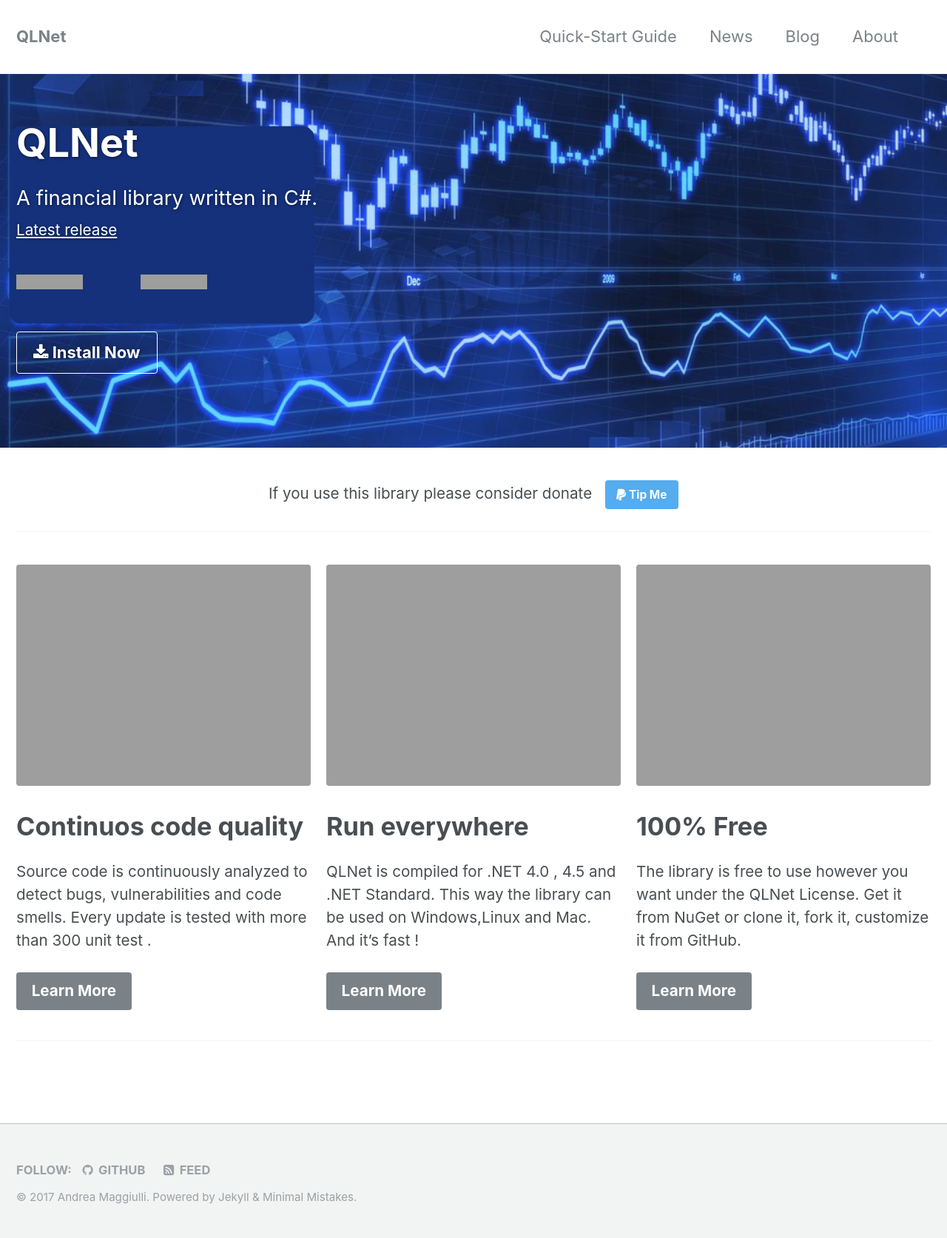
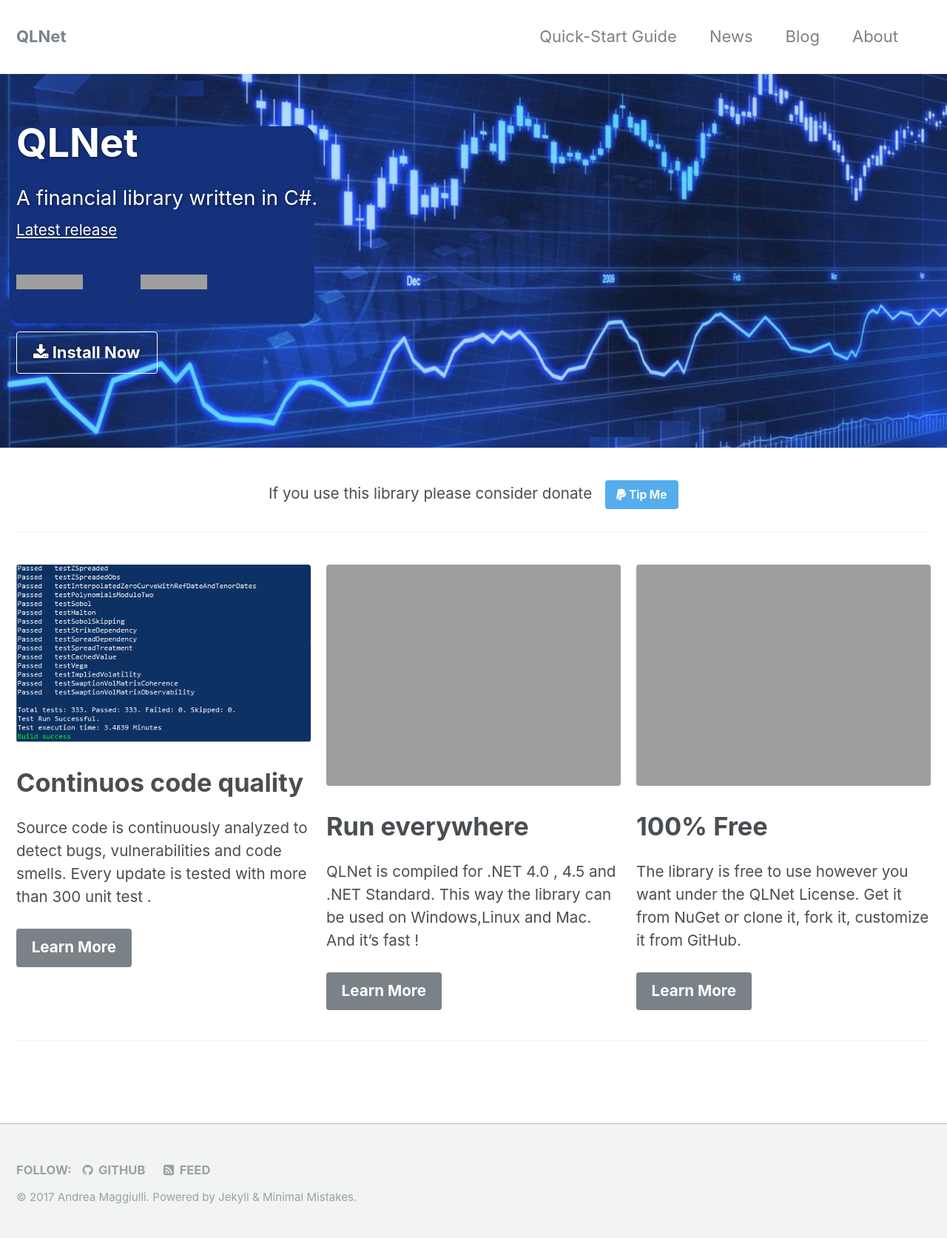
Before and after one commit to amaggiulli/QLNet, a Jekyll site: the page built from _pages/home.md, in a window 1280 px wide. Shown: the whole page at 74% size. Built offline with Jekyll 4.4.1, drawn with Linux system fonts in a browser that asks for light colours; grey boxes are pictures that could not be loaded.

Commit message:
Blog update [skip ci]

```diff
--- a/_pages/home.md
+++ b/_pages/home.md
@@ -9,7 +9,7 @@ header:
   caption:
 excerpt: 'A financial library written in C#.<br /> <small><a href="https://github.com/amaggiulli/QLNet/releases/latest">Latest release</a></small><br /><br /> {::nomarkdown}<iframe style="display: inline-block;" src="https://ghbtns.com/github-btn.html?user=amaggiulli&repo=qlnet&type=star&count=true&size=large" frameborder="0" scrolling="0" width="160px" height="30px"></iframe> <iframe style="display: inline-block;" src="https://ghbtns.com/github-btn.html?user=amaggiulli&repo=qlnet&type=fork&count=true&size=large" frameborder="0" scrolling="0" width="158px" height="30px"></iframe>{:/nomarkdown}'
 feature_row:
-  - image_path: /assets/images/mm-customizable-feature.png
+  - image_path: /assets/images/qlnet-quality-feature.png
     alt: "quality"
     title: "Continuos code quality "
     excerpt: "Source code is continuously analyzed to detect bugs, vulnerabilities and code smells. Every update is tested with more than 300 unit test ."
```
Also changed, not shown: assets/images/qlnet-quality-feature.png (added).
